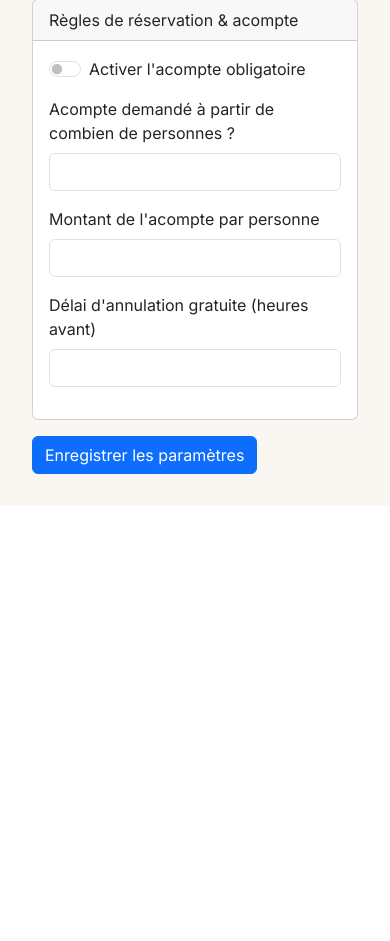
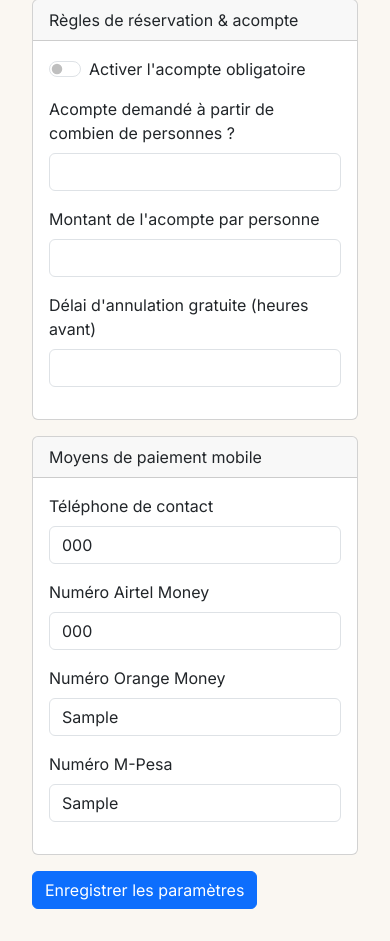
Before and after one commit to monamijer/restaurant-app, a PHP site: template app/views/admin/parametres.php in a window 390 px wide. Shown: the part 1025-1966 px from the top of the page. Before the commit the page ends 1531 px from the top, so only its background shows below. Run offline with PHP 8.4, Linux system fonts and the light colour scheme; the template is opened without the code that fills it: most values are stand-ins (such as "Sample title", 1, 10 or a date in 2020).

Commit message:
Add mobile money settings fields
Admin can configure the restaurant contact phone and Airtel Money, Orange Money, M-Pesa numbers shown to clients during checkout. Fixed acompte_actif checkbox not saving when unchecked, since unchecked checkboxes are omitted from form submissions.

```diff
--- a/app/views/admin/parametres.php
+++ b/app/views/admin/parametres.php
@@ -42,6 +42,28 @@
         </div>
     </div>
 
+    <div class="card mb-3">
+        <div class="card-header">Moyens de paiement mobile</div>
+        <div class="card-body">
+            <div class="mb-3">
+                <label class="form-label">Téléphone de contact</label>
+                <input type="text" class="form-control" name="telephone_contact" value="<?= htmlspecialchars($params['telephone_contact'] ?? '') ?>">
+            </div>
+            <div class="mb-3">
+                <label class="form-label">Numéro Airtel Money</label>
+                <input type="text" class="form-control" name="numero_airtel_money" value="<?= htmlspecialchars($params['numero_airtel_money'] ?? '') ?>">
+            </div>
+            <div class="mb-3">
+                <label class="form-label">Numéro Orange Money</label>
+                <input type="text" class="form-control" name="numero_orange_money" value="<?= htmlspecialchars($params['numero_orange_money'] ?? '') ?>">
+            </div>
+            <div class="mb-3">
+                <label class="form-label">Numéro M-Pesa</label>
+                <input type="text" class="form-control" name="numero_mpesa" value="<?= htmlspecialchars($params['numero_mpesa'] ?? '') ?>">
+            </div>
+        </div>
+    </div>
+
     <button type="submit" class="btn btn-primary">Enregistrer les paramètres</button>
 </form>
 
```
Also changed, not shown: app/controllers/admin/ParametresController.php (+7 -3 lines).
